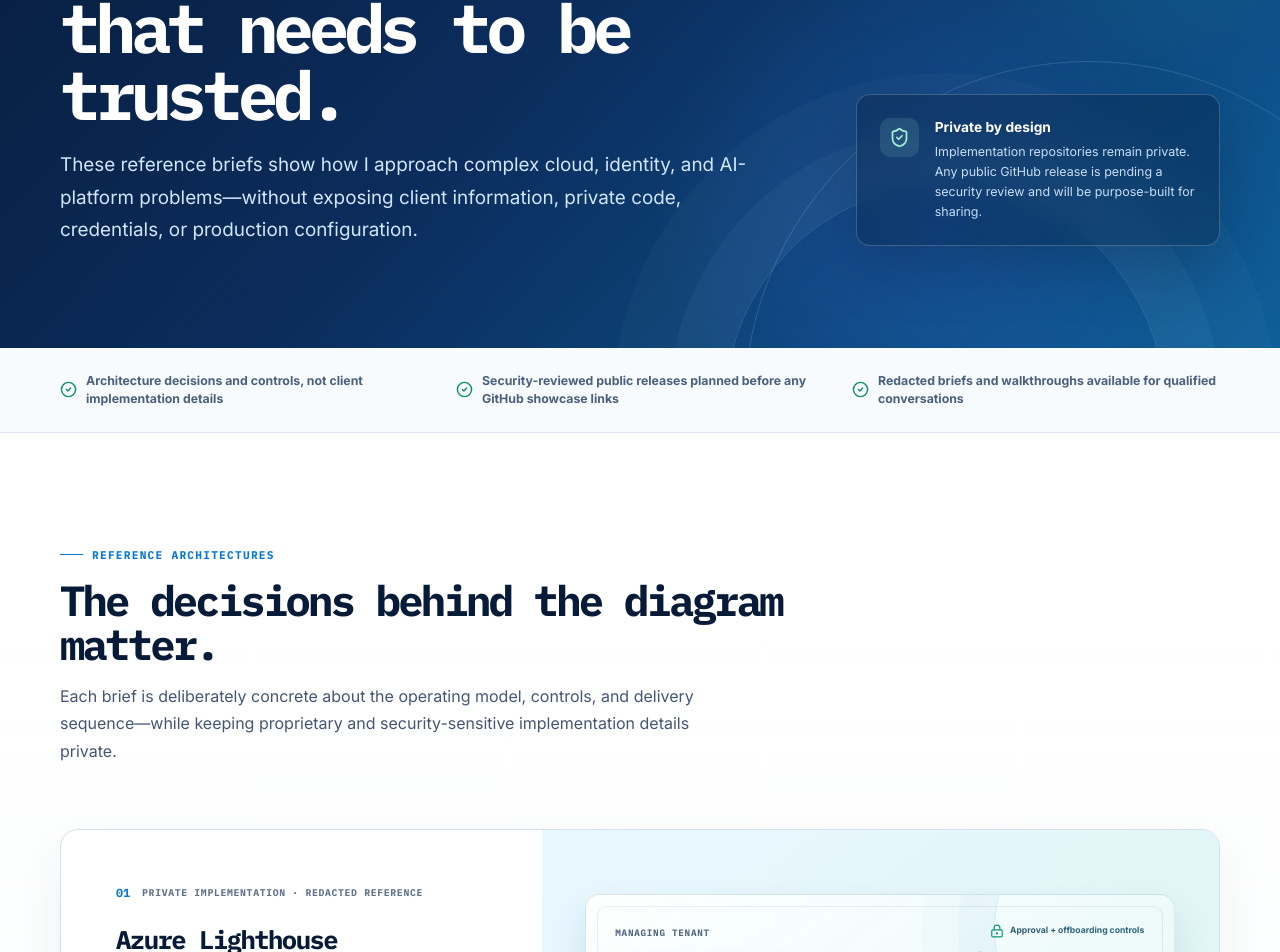
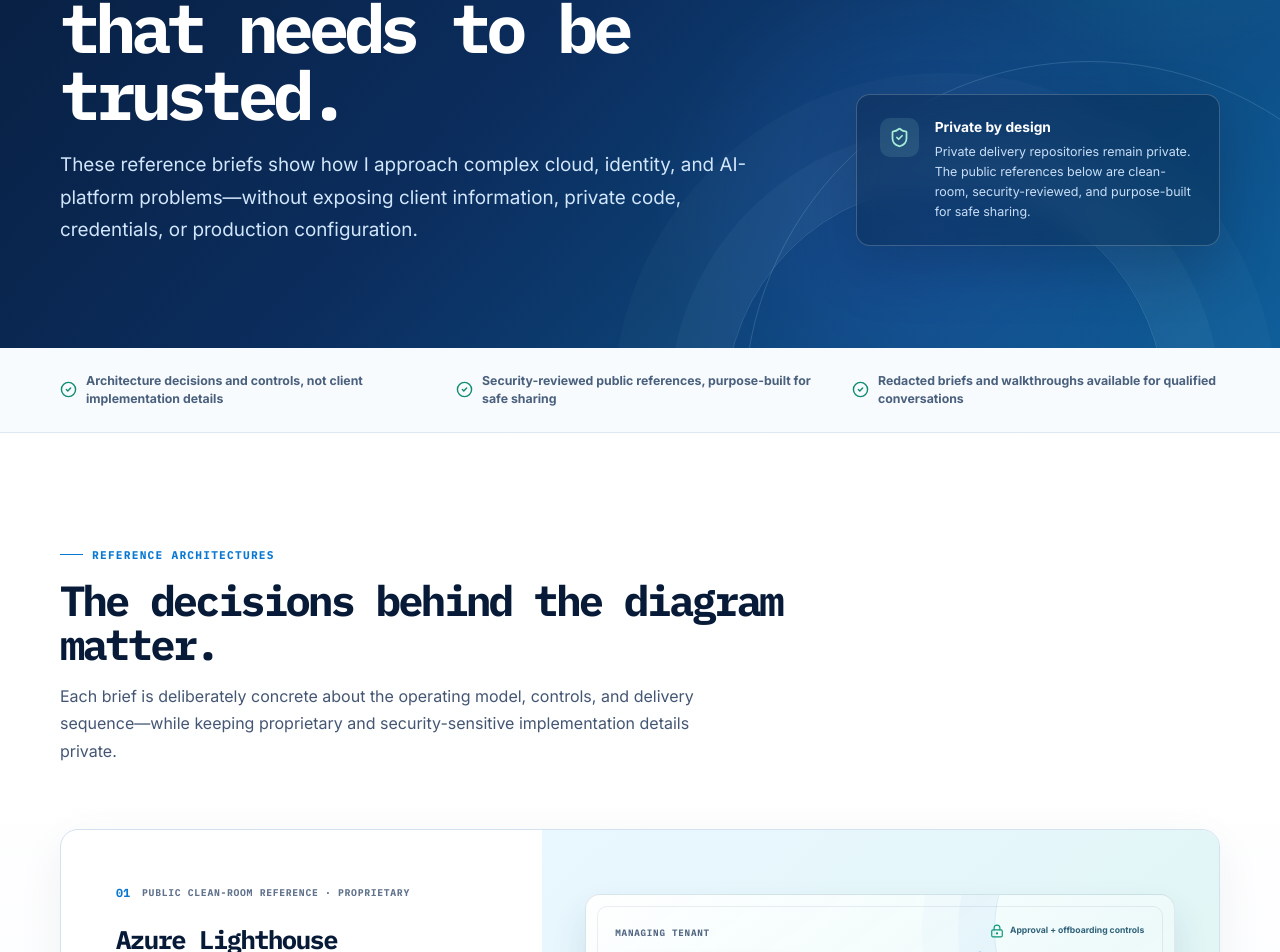
Before and after one commit to AngelGoddTech/angelgoddsantana-me, a React (Vite) app: page /selected-work in a window 1280 px wide. Shown: the part 389-1341 px from the top of the page. Built offline with nearby package versions, Linux system fonts and the light colour scheme.

Commit message:
feat: link curated GitHub references

```diff
--- a/src/components/SelectedWork.jsx
+++ b/src/components/SelectedWork.jsx
@@ -1,5 +1,6 @@
 import {
   ArrowRight,
+  ArrowUpRight,
   Bot,
   Building2,
   CheckCircle2,
@@ -20,7 +21,7 @@ import './SelectedWork.css';
 
 const proofPoints = [
   'Architecture decisions and controls, not client implementation details',
-  'Security-reviewed public releases planned before any GitHub showcase links',
+  'Security-reviewed public references, purpose-built for safe sharing',
   'Redacted briefs and walkthroughs available for qualified conversations',
 ];
 
@@ -121,7 +122,7 @@ function SecureAiDiagram() {
 const workItems = [
   {
     id: 'lighthouse',
-    eyebrow: 'Private implementation · redacted reference',
+    eyebrow: 'Public clean-room reference · proprietary',
     title: 'Azure Lighthouse Governance Reference',
     summary: 'A reusable governance approach for delegated Azure subscription operations across tenant boundaries—built around scoped roles, repeatable onboarding, oversight, and clean offboarding.',
     highlights: ['Role-and-permission mapping', 'Onboarding and validation sequence', 'Delegated-access guardrails'],
@@ -139,12 +140,27 @@ const workItems = [
   },
   {
     id: 'ai-platform',
-    eyebrow: 'Emerging capability · reference architecture',
+    eyebrow: 'Public clean-room reference · proprietary',
     title: 'Secure AI Platform Reference',
     summary: 'A vendor-neutral blueprint for taking an AI use case from experiment to governed delivery, with identity, secrets, policy, evaluation, observability, and human review designed in from the start.',
     highlights: ['Governed AI workflow design', 'Data and model boundaries', 'Evaluation and review controls'],
     diagram: <SecureAiDiagram />,
     accent: 'ai',
+  },
+];
+
+const showcaseRepositories = [
+  {
+    label: 'View Lighthouse reference',
+    href: 'https://github.com/AngelGoddTech/azure-lighthouse-governance-reference',
+  },
+  {
+    label: 'View Secure AI reference',
+    href: 'https://github.com/AngelGoddTech/secure-ai-platform-reference',
+  },
+  {
+    label: 'View career-site source',
+    href: 'https://github.com/AngelGoddTech/angelgoddsantana-me',
   },
 ];
 
@@ -162,7 +178,7 @@ export function SelectedWork() {
             <span className="selected-work-trust-icon"><ShieldCheck size={21} aria-hidden="true" /></span>
             <div>
               <strong>Private by design</strong>
-              <p>Implementation repositories remain private. Any public GitHub release is pending a security review and will be purpose-built for sharing.</p>
+              <p>Private delivery repositories remain private. The public references below are clean-room, security-reviewed, and purpose-built for safe sharing.</p>
             </div>
           </aside>
         </div>
@@ -208,8 +224,15 @@ export function SelectedWork() {
             <h2>Public proof should be useful—and safe to share.</h2>
           </div>
           <div className="selected-work-github-copy">
-            <p>Three purpose-built showcase repositories are planned: a sanitized Azure Lighthouse governance reference, a security-reviewed Azure AI platform reference, and this career site. They will be linked here only after security review—not by exposing private delivery repositories.</p>
-            <span className="selected-work-github-status"><Github size={17} aria-hidden="true" /> GitHub releases pending security review</span>
+            <p>These three purpose-built repositories show a clean-room Azure Lighthouse governance reference, a security-first AI platform reference, and the source for this career site. They are reference-only and proprietary; private client, employer, and production repositories remain private.</p>
+            <div className="button-row" aria-label="Curated GitHub repositories">
+              {showcaseRepositories.map((repository) => (
+                <a className="button button-outline" href={repository.href} key={repository.href} target="_blank" rel="noreferrer">
+                  {repository.label} <ArrowUpRight size={16} aria-hidden="true" />
+                </a>
+              ))}
+            </div>
+            <span className="selected-work-github-status"><Github size={17} aria-hidden="true" /> Security-reviewed public references</span>
           </div>
         </div>
       </section>
```
